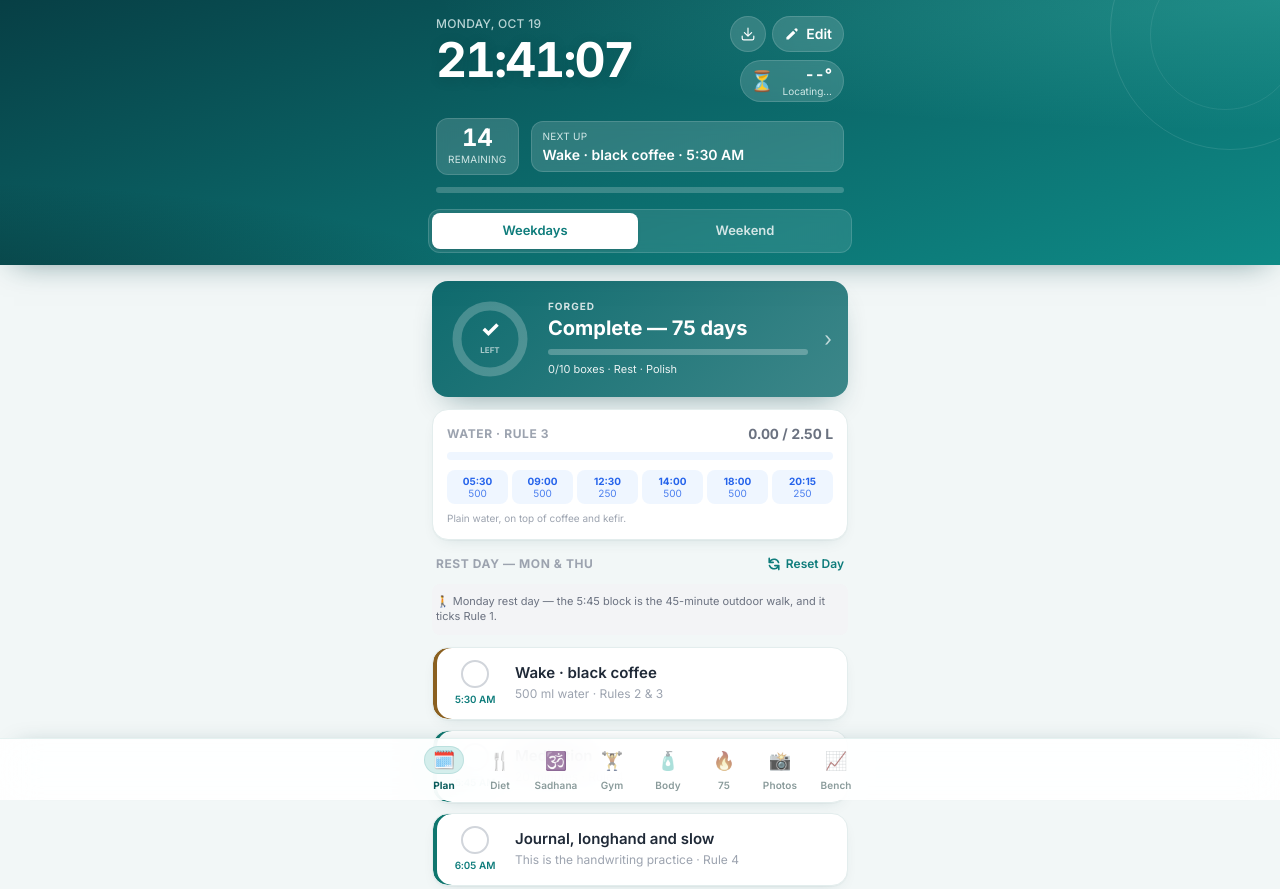
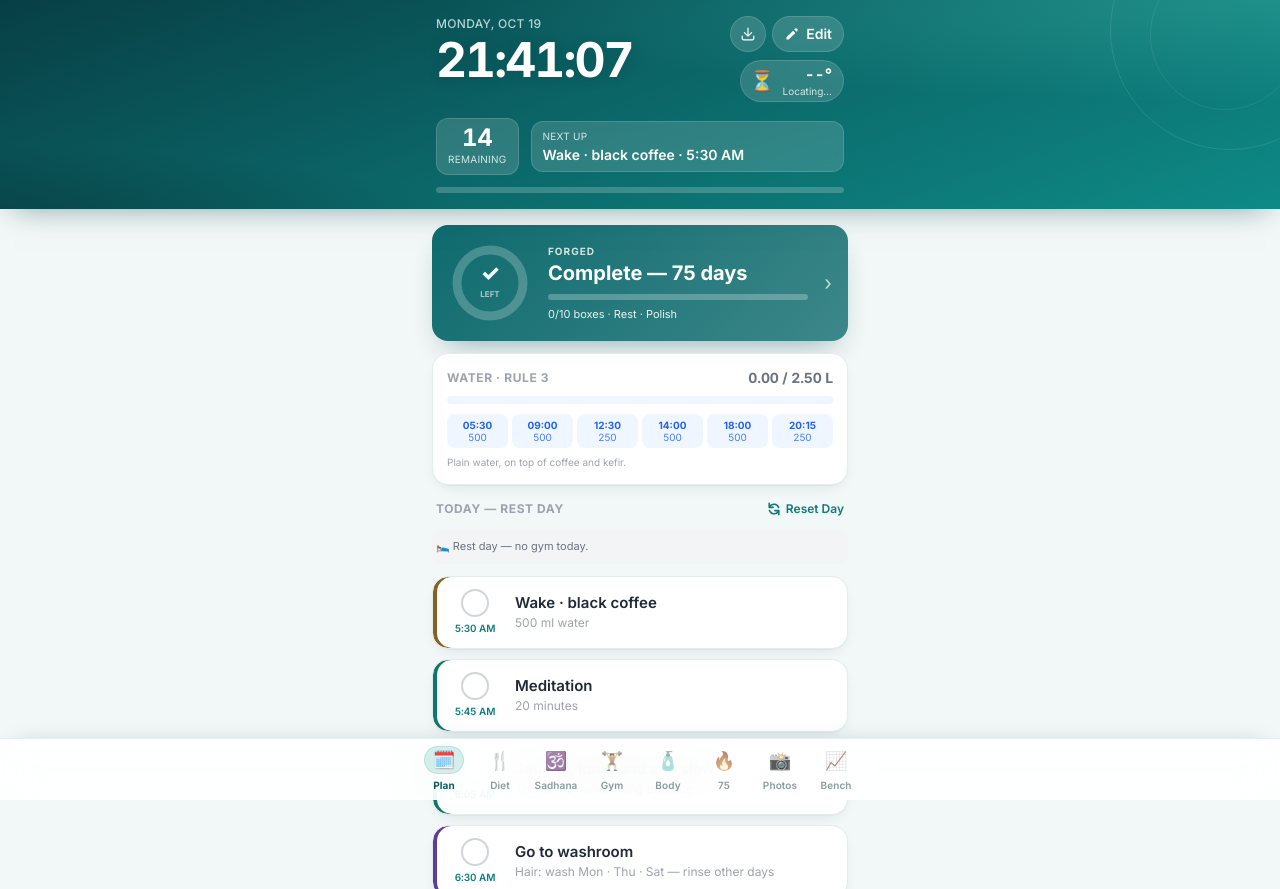
Before and after one commit to viditgupta711-web/daily-plan, a plain HTML site: page index.html in a window 1280 px wide. Shown: the top 889 px of the page. Drawn offline with nearby package versions, Linux system fonts and the light colour scheme.

Commit message:
Plan tab: one list for every day, drop weekend tab and rule references
- Single daily list (no Weekdays/Weekend tabs); weekend list archived on device
- Dinner 19:45 every day; rest-day 20:15 dinner removed
- PM skincare moved to 20:30; Rule N and Gosford references removed from plan notes
- Shows-on options reduced to every day / training days / rest days

Co-Authored-By: Claude Opus 5.5 <noreply@anthropic.com>
Claude-Session: https://claude.ai/code/session_01LkTQA49ubbujfTtc3nFdrt

```diff
--- a/index.html
+++ b/index.html
@@ -142,10 +142,9 @@
     </div>
 
     <!-- Plan day tabs -->
-    <div id="dayTabs" class="max-w-md mx-auto px-3 pb-3">
+    <div id="dayTabs" class="hidden max-w-md mx-auto px-3 pb-3">
       <div class="grid grid-cols-2 gap-1 bg-white/10 rounded-xl p-1">
         <button data-tab="weekday" class="tab-btn rounded-lg py-2 text-[13px] font-semibold transition">Weekdays</button>
-        <button data-tab="weekend" class="tab-btn rounded-lg py-2 text-[13px] font-semibold transition">Weekend</button>
       </div>
     </div>
 
@@ -220,14 +219,9 @@
         <div id="fDateRow" class="hidden"><label class="flbl">Date</label><input id="fDate" type="date" class="fld" /></div>
         <div id="fOnlyRow" class="hidden"><label class="flbl">Shows on</label>
           <select id="fOnly" class="fld">
-            <option value="">Every weekday</option>
+            <option value="">Every day</option>
             <option value="gym">Training days only — Tue · Wed · Fri</option>
-            <option value="gosford">Gosford mornings — Tue · Fri</option>
-            <option value="wed">Wednesday only (office gym day)</option>
-            <option value="nowed">Every weekday except Wednesday</option>
-            <option value="rest">Both rest days — Mon · Thu</option>
-            <option value="mon">Monday only</option>
-            <option value="thu">Thursday only</option>
+            <option value="rest">Rest days only — Mon · Thu</option>
           </select></div>
         <div><label class="flbl">Name</label><input id="fLabel" type="text" placeholder="e.g. Meditation" class="fld" /></div>
         <div><label class="flbl">Notes</label><textarea id="fNotes" rows="2" placeholder="Optional details…" class="fld resize-none"></textarea></div>
@@ -330,52 +324,26 @@
   const SEED = {};
 
   /* ---------------- Schedules — from the Master Daily Routine ----------------
-     One weekday list, following the Gym & Diet Dashboard. The 5th field is "only":
-     '' = every weekday, 'gym' = training days (Tue/Wed/Fri, Gosford 18:15–19:30),
+     One list for every day of the week — no weekday/weekend split. The 5th field is
+     "only": '' = every day, 'gym' = training days (Tue/Wed/Fri, 18:15–19:30),
      'rest' = rest days (Mon/Thu). */
   SEED.schedules = {
     weekday: [
-      ["05:30", "Wake · black coffee", "500 ml water · Rules 2 & 3", "amber", ""],
-      ["05:45", "Meditation", "20 minutes · Rule 4", "teal", ""],
-      ["06:05", "Journal, longhand and slow", "This is the handwriting practice · Rule 4", "teal", ""],
+      ["05:30", "Wake · black coffee", "500 ml water", "amber", ""],
+      ["05:45", "Meditation", "20 minutes", "teal", ""],
+      ["06:05", "Journal, longhand and slow", "This is the handwriting practice", "teal", ""],
       ["06:30", "Go to washroom", "Hair: wash Mon · Thu · Sat — rinse other days", "purple", ""],
       ["06:50", "AM skincare", "Moisturiser → SPF 50. Vitamin C 2–3×/wk, optional", "purple", ""],
       ["07:00", "Breakfast", "", "amber", ""],
       ["08:15", "Work · deep block", "", "", ""],
-      ["09:00", "500 ml water at the desk", "Rule 3", "", ""],
-      ["12:30", "Lunch — kefir protein pot", "250 ml water · Rules 2 & 3", "amber", ""],
+      ["09:00", "500 ml water at the desk", "", "", ""],
+      ["12:30", "Lunch — kefir protein pot", "250 ml water", "amber", ""],
       ["16:30", "Kefir protein pot", "Pre-gym on Tue · Wed · Fri", "amber", ""],
       ["17:40", "Commute home", "", "", ""],
-      ["18:15", "TRAIN — see the Gym tab", "Gosford · 750 ml during · Rule 1", "teal", "gym"],
-      ["19:45", "Dinner — 6 eggs, onion, broccoli", "Soon after the gym · Rule 2", "amber", "gym"],
-      ["19:45", "PM skincare", "One active only — see Body › Skin", "purple", ""],
-      ["20:15", "Dinner — 6 eggs, onion, broccoli", "Rule 2", "amber", "rest"],
-      ["20:25", "Read 10 pages, physical book", "Rule 6", "", ""]
-    ],
-    weekend: [
-      ["06:30", "Wake · 500 ml water", "On waking, before coffee · Rule 3", "amber"],
-      ["06:35", "Meditation", "20 minutes · Rule 4", "teal"],
-      ["07:00", "Black coffee + 1 banana", "Pre-gym · Rule 2", "amber"],
-      ["07:05", "Journal, longhand and slow", "Rule 4", "teal"],
-      ["07:45", "Walk over to Gosford", "", ""],
-      ["08:00", "TRAIN — Sat Legs · Sun Push B", "08:00–09:15 · 750 ml during · Rule 1", "teal"],
-      ["09:15", "Shower + AM skincare", "Sat = hair wash. Sun = rinse", "purple"],
-      ["09:30", "Meal 1 — whey shake + 2 slices toast", "Butter, jam · straight after the gym · Rule 2", "amber"],
-      ["09:50", "PUJA", "Life rule", "amber"],
-      ["10:00", "SURYA JAL — arghya + Surya Gayatri", "Facing east · 2 min. Sunday: + Surya mantra ×108", "amber"],
-      ["10:05", "Aditya Hridayam", "~10 min", "amber"],
-      ["11:00", "500 ml water", "Late morning · Rule 3", ""],
-      ["13:30", "Kefir protein pot", "Meal 2 · 250 ml water · Rule 2", "amber"],
-      ["14:00", "SUNDAY ONLY — prep day", "Boil the eggs for the week · stock kefir, broccoli and onions", "amber"],
-      ["15:00", "500 ml water", "Afternoon · Rule 3", ""],
-      ["16:30", "Kefir protein pot", "Meal 3 · Rule 2", "amber"],
-      ["17:00", "SUNDAY ONLY — weekly benchmarks", "Waist · weight · WPM · lifts · handwriting · voice memo. Bench tab.", "amber"],
-      ["19:45", "PM skincare", "Sat = Azelaic · Sun = Recovery", "purple"],
-      ["19:50", "Hanuman Chalisa", "~8 min", "amber"],
-      ["20:00", "Dinner — 6 eggs, onion, broccoli", "250 ml water · Rule 2", "amber"],
-      ["20:25", "Read 10 pages, physical book", "Rule 6", ""],
-      ["20:45", "Progress photo · tick all 10 boxes · screens off", "Rule 8", ""],
-      ["21:00", "LIGHTS OUT — hard stop", "9.5 hours", "teal"]
+      ["18:15", "TRAIN — see the Gym tab", "750 ml during", "teal", "gym"],
+      ["19:45", "Dinner — 6 eggs, onion, broccoli", "After the gym on Tue · Wed · Fri", "amber", ""],
+      ["20:25", "Read 10 pages, physical book", "", "", ""],
+      ["20:30", "PM skincare", "One active only — see Body › Skin", "purple", ""]
     ],
     todo: [
       ['','Call GP or pharmacist about minoxidil','This month, not December — every month of waiting is ground you don’t get back'],
@@ -698,7 +666,7 @@
     const mk = (rows) => rows.map(([time,label,notes,band,only]) => ({ id: uid(), time, label, notes, band: band || '', only: only || '', done:false }));
     return {
       v: CONTENT_V,
-      schedules: { weekday: mk(SEED.schedules.weekday), weekend: mk(SEED.schedules.weekend), todo: mk(SEED.schedules.todo) },
+      schedules: { weekday: mk(SEED.schedules.weekday), todo: mk(SEED.schedules.todo) },
       hardTasks: clone(SEED.hardTasks), phases: clone(SEED.phases), trainPhases: clone(SEED.trainPhases),
       comms: clone(SEED.comms), splitMap: clone(SEED.splitMap), gym: clone(SEED.gym), gymNotes: clone(SEED.gymNotes),
       rebuild: clone(SEED.rebuild), diet: clone(SEED.diet),
@@ -765,7 +733,7 @@
     lsSet('habitTracker.content.predash.archived', JSON.stringify(C));
     const d = seedContent();
     C.schedules.weekday = d.schedules.weekday;
-    C.schedules.weekend = d.schedules.weekend;
+    if (C.schedules.weekend) { lsSet('habitTracker.weekend.archived', JSON.stringify(C.schedules.weekend)); delete C.schedules.weekend; }
     C.gym = d.gym; C.splitMap = d.splitMap; C.gymNotes = d.gymNotes;
     C.diet = d.diet;
     C.patches.dash2026 = 1;
@@ -827,12 +795,12 @@
     }
   }
 
-  function scheduleKeyFor(d) { const w = d.getDay(); return (w === 0 || w === 6) ? 'weekend' : 'weekday'; }
+  function scheduleKeyFor(d) { return 'weekday'; }   // one list for every day
   const isRestDay = (d) => [1,4].includes((d || new Date()).getDay());   // Monday & Thursday
   /* Which weekday tags apply on a given date: Mon & Thu rest, Tue/Wed/Fri train. */
   function tagsFor(when) {
     const w = (when || new Date()).getDay();
-    return (w === 1 || w === 4) ? ['rest'] : ['gym'];
+    return (w === 1 || w === 4) ? ['rest'] : (w === 0 || w === 6) ? [] : ['gym'];
   }
   /* Day type, as the Gym & Diet Dashboard uses it. */
   function dayType(ds) {
@@ -1154,7 +1122,7 @@
     });
     const isList = isListView();
     $('#summaryBlock').classList.toggle('hidden', !isList);
-    $('#dayTabs').classList.toggle('hidden', view !== 'plan');
+    $('#dayTabs').classList.add('hidden');   // single list — no day tabs
     $('#bodyTabs').classList.toggle('hidden', view !== 'body');
     $('#editToggle').classList.toggle('hidden', view === 'photos');
     $('#view-list').classList.toggle('hidden', !isList);
@@ -1196,19 +1164,16 @@
     $('#resetBtn').classList.toggle('hidden', editMode);
     $('#resetLabel').textContent = isTodo ? 'Clear Done' : 'Reset Day';
     const key = activeListKey();
-    const titles = { weekday: isRestDay() ? 'Rest day — Mon & Thu' : (new Date().getDay() === 3 ? 'Wednesday — office gym after work' : 'Tue · Fri — Gosford training'), weekend:'Saturday · Sunday', todo:'To-Do' };
+    const wd = new Date().getDay();
+    const titles = { weekday: isRestDay() ? 'Today — rest day' : (wd === 0 || wd === 6) ? 'Today' : 'Today — training day', todo:'To-Do' };
     $('#listTitle').textContent = titles[key];
     $('#dayNote').classList.toggle('hidden', !(view === 'plan' && key === 'weekday'));
     if (view === 'plan' && key === 'weekday') {
       $('#dayNote').innerHTML = editMode
-        ? '✎ Editing shows every weekday row, including those tagged <b>GYM</b>, <b>TUE·FRI AM</b>, <b>WED</b>, <b>NOT WED</b>, <b>REST</b>, <b>MON</b> and <b>THU</b>. Use “Shows on” in the editor to move a row between them.'
-        : (isRestDay()
-            ? (new Date().getDay() === 1
-                ? '🚶 Monday rest day — the 5:45 block is the 45-minute outdoor walk, and it ticks Rule 1.'
-                : '🕉 Thursday — the 5:45 block is the Vishnu Sahasranama. No walk, so nothing here ticks Rule 1.')
-            : (new Date().getDay() === 3
-                ? '🏢 Wednesday — no Gosford this morning. Push B is at the office gym, 17:00–17:45; pack the kit.'
-                : '🏋 Gosford training day. Mondays and Thursdays swap the 5:45 block automatically; Wednesday trains at the office after work.'));
+        ? '✎ Editing shows every row, including those tagged <b>TUE·WED·FRI</b> (training days) and <b>MON·THU</b> (rest days). Use “Shows on” in the editor to change a row.'
+        : (isRestDay() ? '🛌 Rest day — no gym today.'
+            : (wd === 0 || wd === 6) ? 'Weekend — see the Gym tab for today’s session.'
+            : '🏋 Training day — gym 18:15–19:30. See the Gym tab.');
     }
 
     const list = visibleRows(currentList(), key);
@@ -2567,7 +2532,7 @@
     S.push({ name:'Photos', rows:ph });
 
     const sc = [['Schedule','ShowsOn','Time','Item','Notes','Band','DoneToday']];
-    const showsOn = { gym:'Tue/Wed/Fri only', rest:'Mon/Thu rest days', mon:'Monday only', thu:'Thursday only' };
+    const showsOn = { gym:'Tue/Wed/Fri only', rest:'Mon/Thu rest days' };
     Object.keys(C.schedules).forEach(k => (C.schedules[k]||[]).forEach(t => sc.push([k, showsOn[t.only]||'All', t.time||'', t.label, t.notes||'', t.band||'', t.done?1:0])));
     S.push({ name:'Schedules', rows:sc });
 
@@ -2662,7 +2627,7 @@
         'GymSets':'every set logged: weight x reps, with volume',
         'Water':'the timed water schedule, day by day',
         'Photos':'index of which photos exist (the images are in photos/)',
-        'Schedules':'the weekday and weekend routines and the to-do list, with which days each row shows on',
+        'Schedules':'the daily routine and the to-do list, with which days each row shows on',
         'GymPlan':'the training sessions as programmed',
         'Diet':'daily and Tuesday templates, prep map, supplements',
         'Comms':'the 75-day communication sequence',
```
